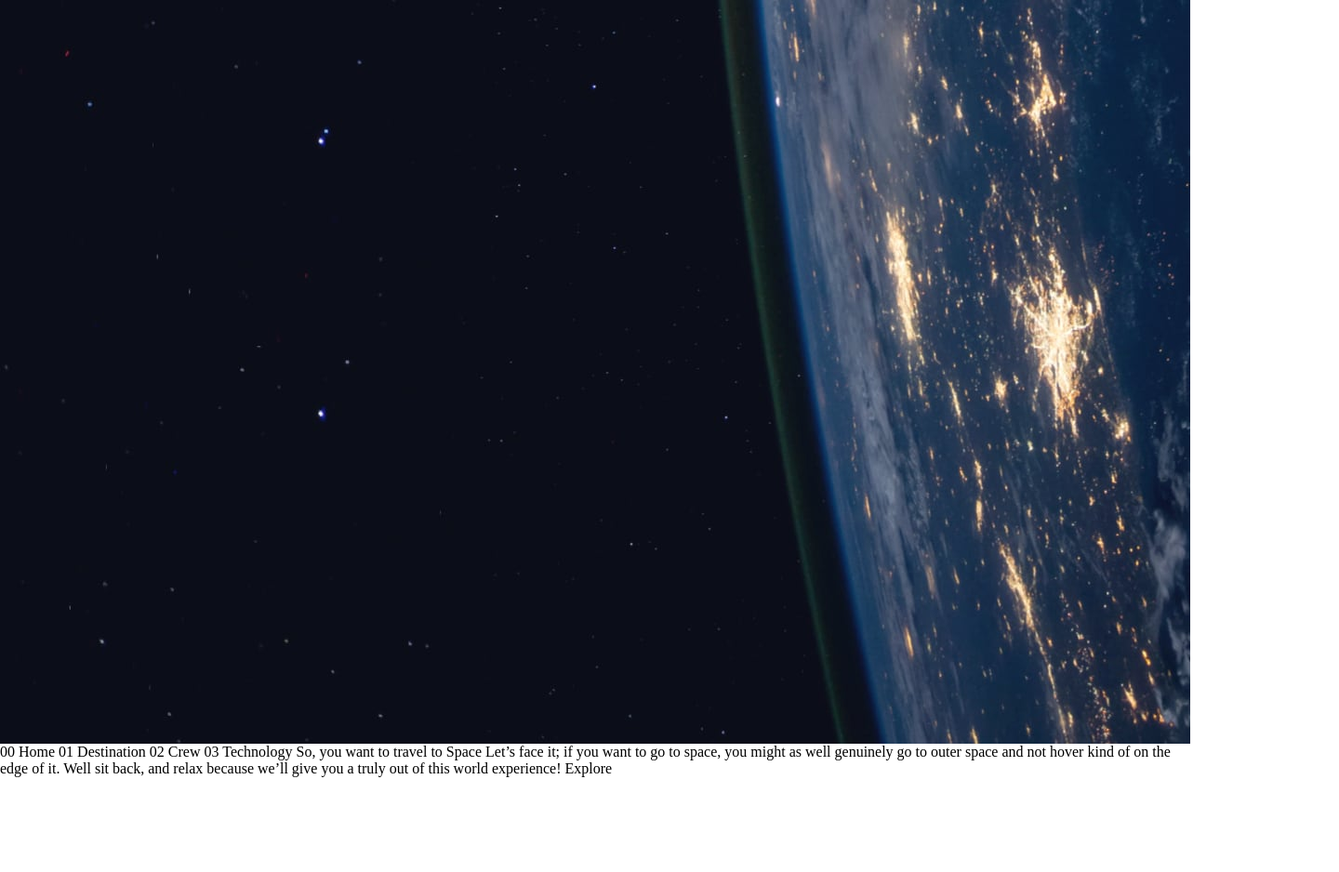
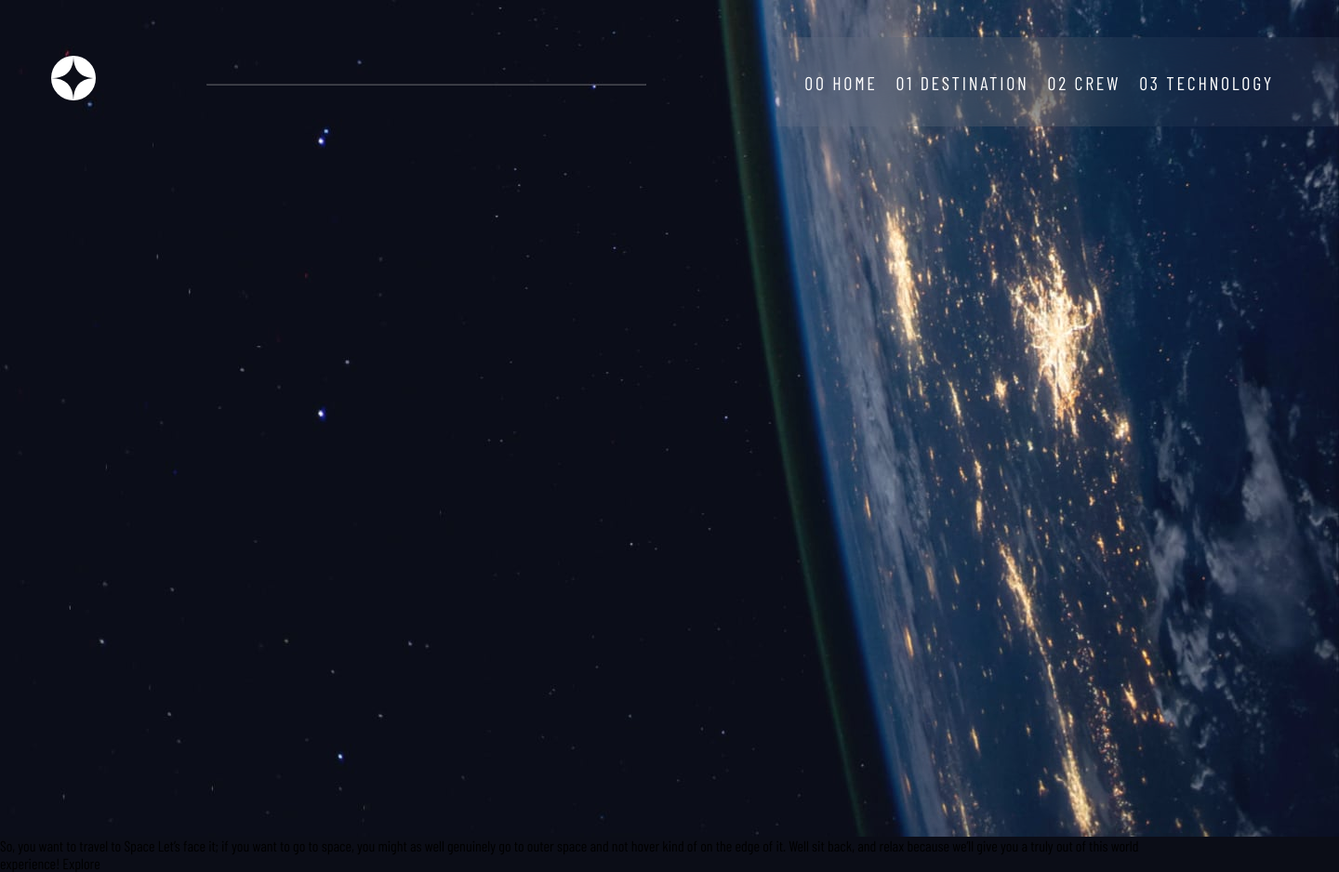
Before and after one commit to CMadiope/space-tourism-website-main, a plain HTML site: page starter-code/index.html in a window 1280 px wide. Shown: the whole page at 93% size, 1440 px wide, since content can reach past the window. Before the commit the page ends 836 px from the top, so only its background shows below. Drawn offline with nearby package versions, Linux system fonts and the light colour scheme.

Commit message:
ADD: navbar

```diff
--- a/starter-code/home.style.css
+++ b/starter-code/home.style.css
@@ -6,8 +6,63 @@
   box-sizing: border-box;
 }
 
+body {
+  font-size: 16px;
+  font-family: 'Barlow Condensed', sans-serif;
+  background-color: #0B0D17;
+}
+
 .container {
   background-image: url('./assets/home/background-home-desktop.jpg');
-  width: 100vw;
-  height: 100vh;
+  width: 1440px;
+  height: 900px;
+  position: relative;
 }
+
+header {
+  display: flex;
+  justify-content: space-between;
+  font-size: 20px;
+  text-transform: uppercase;
+  position: absolute;
+  width: 1385px;
+  height: 96px;
+  left: 55px;
+  top: 40px;
+}
+
+nav {
+background: rgba(255, 255, 255, 0.04);
+  backdrop-filter: blur(40.7742px);
+  padding: 40px 50px 20px 30px;
+}
+
+nav ul{
+  display: flex;
+}
+
+li {
+  color: #fff;
+  list-style: none;
+  padding-right: 20px;
+  cursor: pointer;
+  font-weight: 400;
+  line-height: 19px;
+letter-spacing: 2.7px;
+}
+
+hr {
+  position: absolute;
+  width: 473px;
+  height: 1px;
+  left: 167px;
+  top: 50px;
+  background: #FFFFFF;
+  mix-blend-mode: normal;
+  opacity: 0.25;
+}
+
+.logo {
+  cursor: pointer;
+  padding-top: 20px;
+}
--- a/starter-code/index.html
+++ b/starter-code/index.html
@@ -11,12 +11,24 @@
 </head>
 <body>
   <div class="container">
+    <header>
+      <div class="logo">
+        <img src="./assets/shared/logo.svg" alt="logo">
+      </div>
+      <hr>
+      <nav>
+        <ul>
+          <li>00 Home</li>
+          <li>01 Destination</li>
+          <li>02 Crew</li>
+          <li>03 Technology</li>
+        </ul>
+      </nav>
+    </header>
+  </div>
 
-  </div>
-  00 Home
-  01 Destination
-  02 Crew
-  03 Technology
+
+
 
   So, you want to travel to
   Space
```
